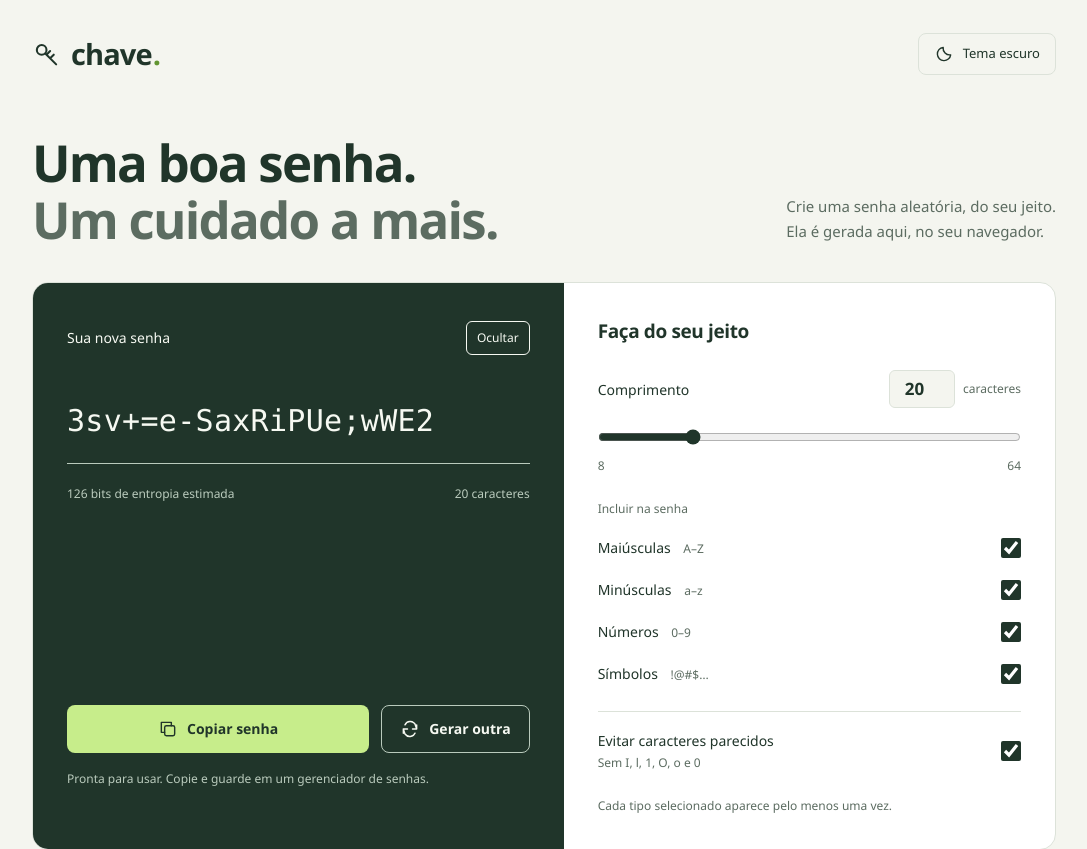
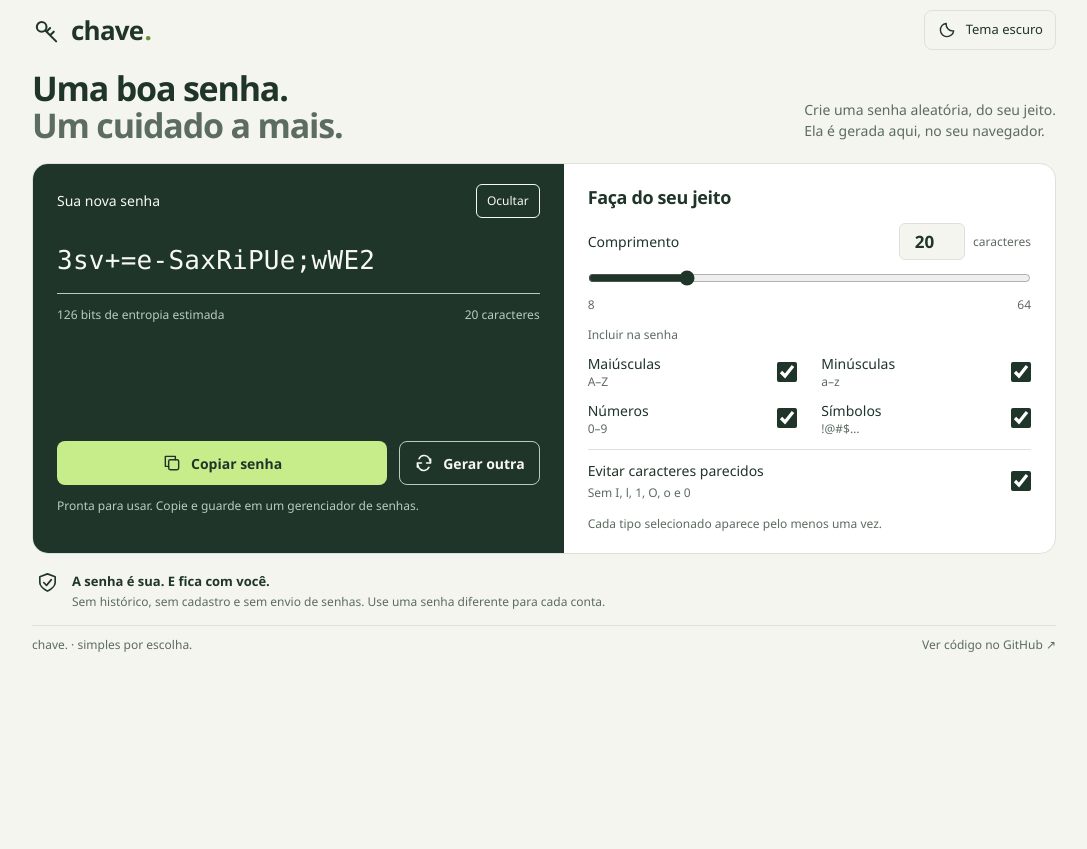
Before and after one commit to Venanciowalter16/gerador-de-senhas, a website: page index.html in a window 1280 px wide. Shown: the top 849 px of the page, without its empty margins (96-1183 px from the left). After the commit the page ends 800 px from the top, so only its background shows below. Drawn offline with Linux system fonts and the light colour scheme.

Commit message:
feat: compacta gerador e prepara publicação no GitHub Pages (#1)
Co-authored-by: Walter Venâncio <250887292+Venanciowalter16@users.noreply.github.com>

```diff
--- a/styles.css
+++ b/styles.css
@@ -5,4 +5,43 @@
 @media(max-width:370px){.site-header,main,footer{width:calc(100% - 28px)}.result,.settings{padding:21px}.actions button{font-size:12px;padding:10px 12px}.result-meta{font-size:10px;gap:8px}.length-value span{font-size:11px}}
 .result-meta{flex-wrap:wrap;font-size:12px}.range-labels,legend,.settings-note,footer{font-size:12px}
 @media(max-width:760px){.actions{display:grid;grid-template-columns:1fr 1fr}.actions button{padding:12px 8px;font-size:13px;white-space:nowrap;gap:7px}}
+/* Keep the complete desktop tool visible, including on shorter laptop screens. */
+@media(min-width:761px){
+  .site-header{padding:10px 0}
+  .brand{font-size:26px}
+  .theme-button{min-height:40px;padding:8px 12px}
+  .intro{padding:10px 0 18px;gap:24px}
+  h1{font-size:34px;line-height:1.1}
+  .intro p{font-size:14px;line-height:1.5}
+  .result,.settings{padding:20px 24px}
+  .password{margin:22px 0 12px;padding-bottom:12px;font-size:26px}
+  .actions{padding-top:24px}
+  .actions button{min-height:44px;padding:10px 14px}
+  .status{margin-top:12px;min-height:36px;line-height:1.5}
+  .settings h2{font-size:18px;margin-bottom:12px}
+  input[type=range]{margin-top:6px;height:24px}
+  fieldset{display:grid;grid-template-columns:1fr 1fr;column-gap:24px;margin-top:12px}
+  legend{padding-bottom:4px}
+  .option{padding:5px 0;min-height:44px;gap:12px}
+  fieldset .option small{display:block;margin:0;line-height:1.3}
+  .exclude{margin-top:8px;padding-top:10px}
+  .settings-note{margin-top:8px;line-height:1.5}
+  .privacy{margin:14px 0;padding:0 4px}
+  .privacy p{margin-top:1px}
+  footer{padding:10px 0 14px}
+}
+@media(min-width:761px) and (max-height:650px){
+  .site-header{padding:6px 0}
+  .intro{padding-top:6px;padding-bottom:12px}
+  h1{font-size:24px}
+  h1 br{display:none}
+  h1 span{margin-left:.25em}
+  .result,.settings{padding:12px 20px}
+  fieldset{margin-top:8px}
+  fieldset .option small{display:inline;margin-left:6px}
+  .option{min-height:40px;padding:3px 0}
+  .exclude{padding-top:8px}
+  .privacy{margin:10px 0}
+  footer{padding:8px 0 10px}
+}
 @media(prefers-reduced-motion:reduce){*,*::before,*::after{animation:none!important;transition:none!important}}
```
Also changed, not shown: README.md, 1 other file.
